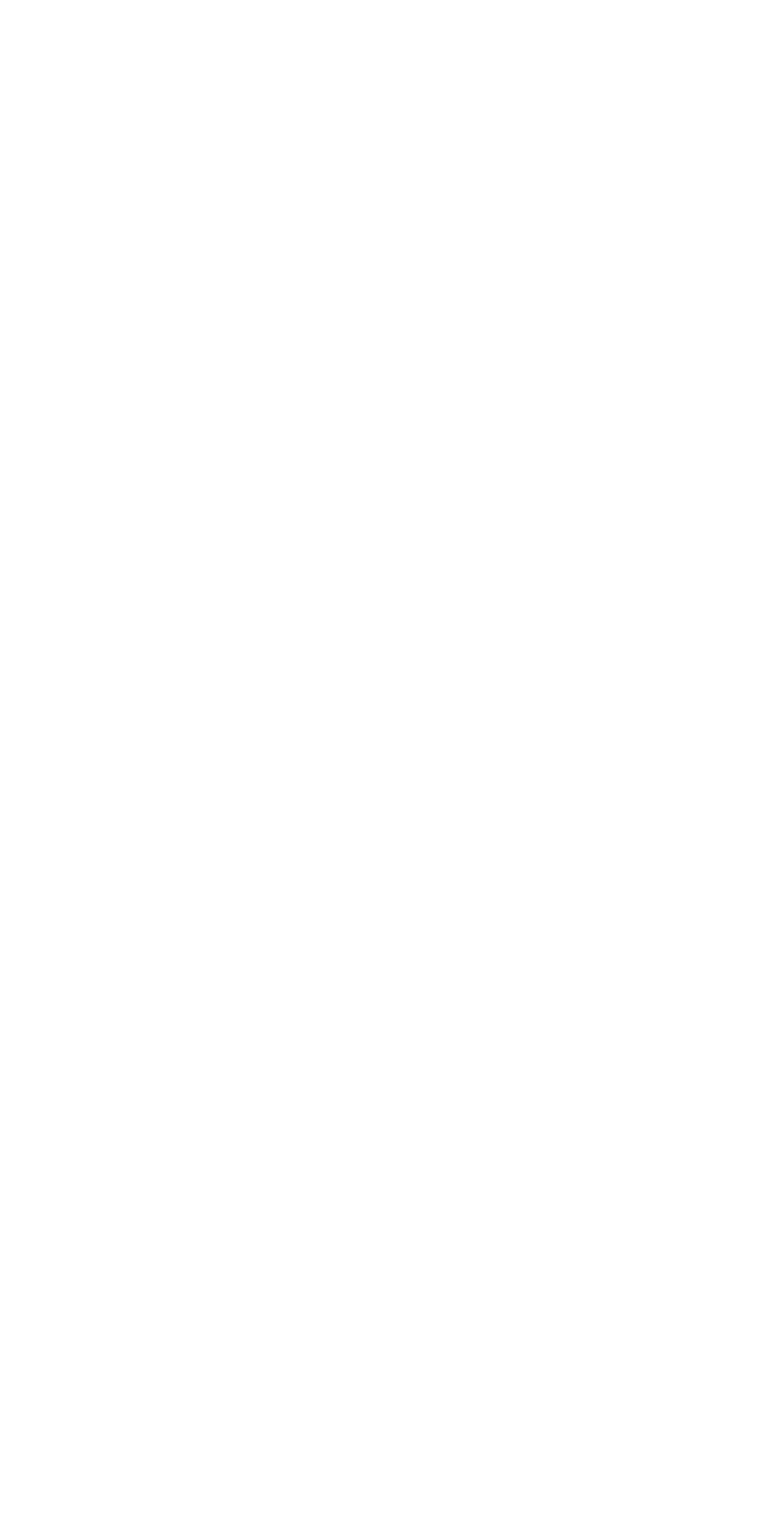
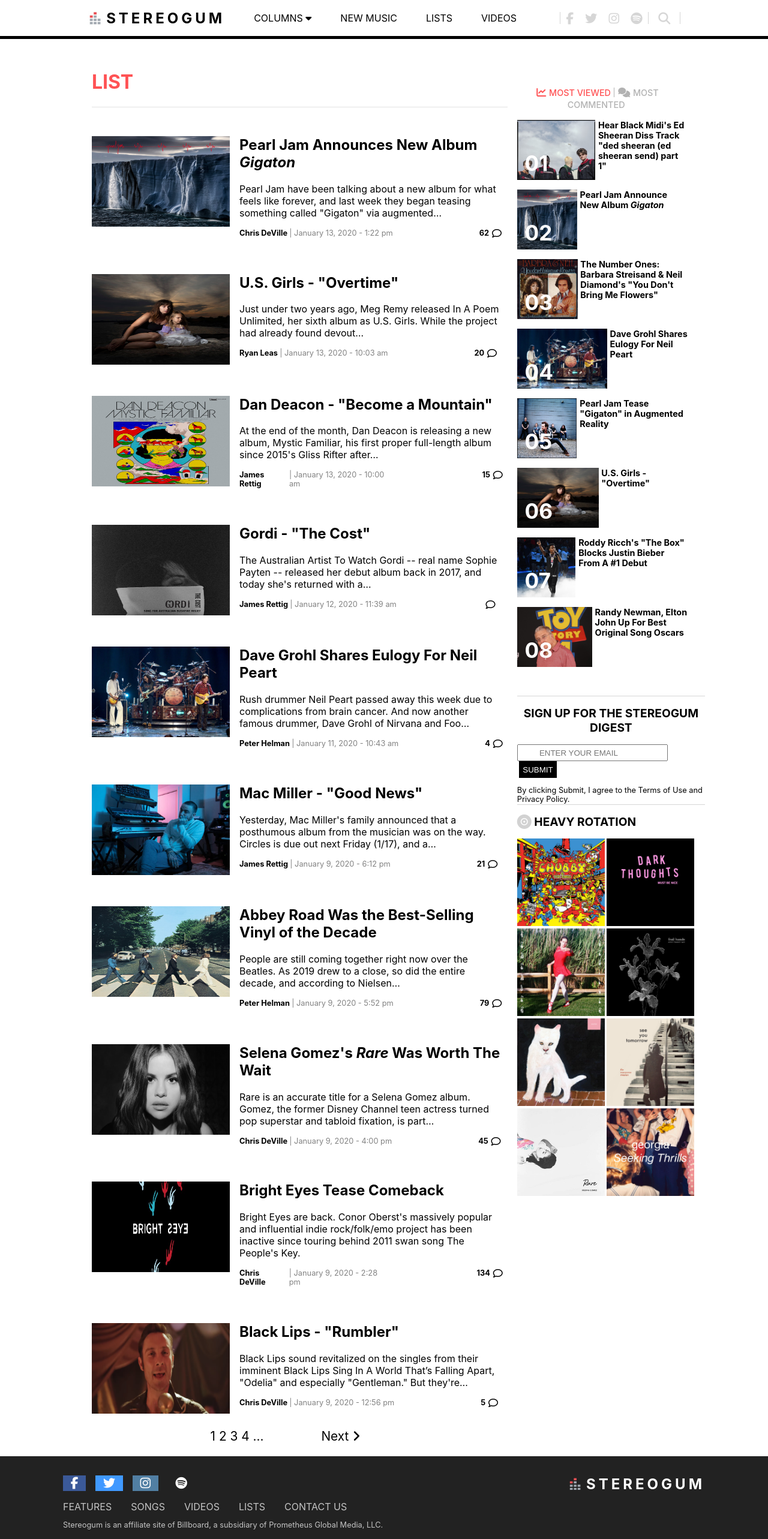
Before and after one commit to CedenoHernandez/stereogum-clone, a React (Create React App) app: page /lists in a window 1280 px wide. Shown: the top 2566 px of the page at 60% size. Before the commit the page ends 800 px from the top, so only its background shows below. Built offline with nearby package versions, Linux system fonts and the light colour scheme.

Commit message:
Set up Lists page with route and layout

```diff
--- a/src/App.js
+++ b/src/App.js
@@ -2,6 +2,7 @@ import React from 'react';
 import { BrowserRouter as Router, Switch, Route } from 'react-router-dom';
 import Home from './components/Home';
 import NewMusic from './components/NewMusic';
+import Lists from './components/Lists';
 import './App.css';
 
 function App() {
@@ -10,6 +11,7 @@ function App() {
       <Switch>
         <Route exact path='/' component={Home} />
         <Route exact path='/newmusic' component={NewMusic} />
+        <Route exact path='/lists' component={Lists} />
       </Switch>
 
 
--- a/src/components/Footer.js
+++ b/src/components/Footer.js
@@ -24,7 +24,7 @@ class Footer extends Component {
             <a href="#">Features</a>
             <a href="/newmusic">Songs</a>
             <a href="#">Videos</a>
-            <a href="#">Lists</a>
+            <a href="/lists">Lists</a>
             <a href="#">Contact Us</a>
           </div>
 
--- /dev/null
+++ b/src/components/Lists.js
@@ -0,0 +1,29 @@
+import React, { Fragment } from 'react';
+import Navbar from './Navbar';
+import ListsContent from './ListsContent';
+import NewsSelector from './NewsSelector';
+import SignUp from './SignUp';
+import HeavyRotation from './HeavyRotation';
+import Footer from './Footer';
+
+function Lists() {
+  return(
+    <div className="App">
+      <div>
+        <Navbar />
+      </div>
+      <div className="divider"></div>
+      <div className="main-page">
+        <ListsContent />
+          <div>
+          <NewsSelector />
+          <SignUp />
+          <HeavyRotation />
+          </div>
+      </div>
+      <Footer />
+      </div>
+    )
+}
+
+export default Lists;
--- /dev/null
+++ b/src/components/ListsContent.js
@@ -0,0 +1,184 @@
+import React, { Component } from 'react';
+
+class ListsContent extends Component {
+
+  render() {
+    return (
+      <div id="new-music">
+
+        <div className="page-title">
+          <h1>List</h1>
+        </div>
+
+        <container className="stories">
+          <div className="news-img">
+            <img src="../images/Gigaton.png" alt="" className="story-img"/>
+          </div>
+          <div className="news-brief">
+            <h2>Pearl Jam Announces New Album <i>Gigaton</i></h2>
+            <p>Pearl Jam have been talking about a new album for what feels like forever, and last week they began teasing something called "Gigaton" via augmented…</p>
+            <div className="news-info-sm">
+              <a href="#" className="news-author">Chris DeVille</a>
+              <p className="news-date">| January 13, 2020 - 1:22 pm</p>
+              <p className="comment-count">62</p>
+              <i className="far fa-comment"></i>
+            </div>
+          </div>
+        </container>
+
+        <container className="stories">
+          <div className="news-img">
+            <img src="../images/us-girls-heavy-light-cover.jpg" alt="" className="story-img"/>
+          </div>
+          <div className="news-brief">
+            <h2>U.S. Girls - "Overtime"</h2>
+            <p>Just under two years ago, Meg Remy released In A Poem Unlimited, her sixth album as U.S. Girls. While the project had already found devout…</p>
+            <div className="news-info-sm">
+              <a href="#" className="news-author">Ryan Leas</a>
+              <p className="news-date">| January 13, 2020 - 10:03 am</p>
+              <p className="comment-count">20</p>
+              <i className="far fa-comment"></i>
+            </div>
+          </div>
+        </container>
+
+        <container className="stories">
+          <div className="news-img">
+            <img src="../images/dan-deacon.jpg" alt="" className="story-img"/>
+          </div>
+          <div className="news-brief">
+            <h2>Dan Deacon - "Become a Mountain"</h2>
+            <p>At the end of the month, Dan Deacon is releasing a new album, Mystic Familiar, his first proper full-length album since 2015's Gliss Rifter after…</p>
+            <div className="news-info-sm">
+              <a href="#" className="news-author">James Rettig</a>
+              <p className="news-date">| January 13, 2020 - 10:00 am</p>
+              <p className="comment-count">15</p>
+              <i className="far fa-comment"></i>
+            </div>
+          </div>
+        </container>
+
+        <container className="stories">
+          <div className="news-img">
+            <img src="../images/gordi-the-cost.jpg" alt="" className="story-img"/>
+          </div>
+          <div className="news-brief">
+            <h2>Gordi - "The Cost"</h2>
+            <p>The Australian Artist To Watch Gordi -- real name Sophie Payten -- released her debut album back in 2017, and today she's returned with a…</p>
+            <div className="news-info-sm">
+              <a href="#" className="news-author">James Rettig</a>
+              <p className="news-date">| January 12, 2020 - 11:39 am</p>
+              <p className="comment-count"></p>
+              <i className="far fa-comment"></i>
+            </div>
+          </div>
+        </container>
+
+        <container className="stories">
+          <div className="news-img">
+            <img src="../images/rush-drummer.jpg" alt="" className="story-img"/>
+          </div>
+          <div className="news-brief">
+            <h2>Dave Grohl Shares Eulogy For Neil Peart</h2>
+            <p>Rush drummer Neil Peart passed away this week due to complications from brain cancer. And now another famous drummer, Dave Grohl of Nirvana and Foo…</p>
+            <div className="news-info-sm">
+              <a href="#" className="news-author">Peter Helman</a>
+              <p className="news-date">| January 11, 2020 - 10:43 am</p>
+              <p className="comment-count">4</p>
+              <i className="far fa-comment"></i>
+            </div>
+          </div>
+        </container>
+
+        <container className="stories">
+          <div className="news-img">
+            <img src="../images/mac-miller.jpg" alt="" className="story-img"/>
+          </div>
+          <div className="news-brief">
+            <h2>Mac Miller - "Good News"</h2>
+            <p>Yesterday, Mac Miller's family announced that a posthumous album from the musician was on the way. Circles is due out next Friday (1/17), and a…</p>
+            <div className="news-info-sm">
+              <a href="#" className="news-author">James Rettig</a>
+              <p className="news-date">| January 9, 2020 - 6:12 pm</p>
+              <p className="comment-count">21</p>
+              <i className="far fa-comment"></i>
+            </div>
+          </div>
+        </container>
+
+        <container className="stories">
+          <div className="news-img">
+            <img src="../images/abbey-road.jpg" alt="" className="story-img"/>
+          </div>
+          <div className="news-brief">
+            <h2>Abbey Road Was the Best-Selling Vinyl of the Decade</h2>
+            <p>People are still coming together right now over the Beatles. As 2019 drew to a close, so did the entire decade, and according to Nielsen…</p>
+            <div className="news-info-sm">
+              <a href="#" className="news-author">Peter Helman</a>
+              <p className="news-date">| January 9, 2020 - 5:52 pm</p>
+              <p className="comment-count">79</p>
+              <i className="far fa-comment"></i>
+            </div>
+          </div>
+        </container>
+
+        <container className="stories">
+          <div className="news-img">
+            <img src="../images/Selena-gomez.jpg" alt="" className="story-img"/>
+          </div>
+          <div className="news-brief">
+            <h2>Selena Gomez's <i>Rare</i> Was Worth The Wait</h2>
+            <p>Rare is an accurate title for a Selena Gomez album. Gomez, the former Disney Channel teen actress turned pop superstar and tabloid fixation, is part…</p>
+            <div className="news-info-sm">
+              <a href="#" className="news-author">Chris DeVille</a>
+              <p className="news-date">| January 9, 2020 - 4:00 pm</p>
+              <p className="comment-count">45</p>
+              <i className="far fa-comment"></i>
+            </div>
+          </div>
+        </container>
+
+        <container className="stories">
+          <div className="news-img">
+            <img src="../images/Bright-Eyes.jpg" alt="" className="story-img"/>
+          </div>
+          <div className="news-brief">
+            <h2>Bright Eyes Tease Comeback</h2>
+            <p>Bright Eyes are back. Conor Oberst's massively popular and influential indie rock/folk/emo project has been inactive since touring behind 2011 swan song The People's Key.</p>
+            <div className="news-info-sm">
+              <a href="#" className="news-author">Chris DeVille</a>
+              <p className="news-date">| January 9, 2020 - 2:28 pm</p>
+              <p className="comment-count">134</p>
+              <i className="far fa-comment"></i>
+            </div>
+          </div>
+        </container>
+
+        <container className="stories">
+          <div className="news-img">
+            <img src="../images/Black-Lips.png" alt="" className="story-img"/>
+          </div>
+          <div className="news-brief">
+            <h2>Black Lips - "Rumbler"</h2>
+            <p>Black Lips sound revitalized on the singles from their imminent Black Lips Sing In A World That’s Falling Apart, "Odelia" and especially "Gentleman." But they're…</p>
+            <div className="news-info-sm">
+              <a href="#" className="news-author">Chris DeVille</a>
+              <p className="news-date">| January 9, 2020 - 12:56 pm</p>
+              <p className="comment-count">5</p>
+              <i className="far fa-comment"></i>
+            </div>
+          </div>
+        </container>
+
+        <div className="page-selector">
+            <p>1 2 3 4 ...</p>
+            <p className="next-page">Next <i className="fas fa-angle-right"></i></p>
+
+        </div>
+
+      </div>
+    )
+  }
+};
+
+export default ListsContent;
--- a/src/components/Navbar.js
+++ b/src/components/Navbar.js
@@ -77,7 +77,7 @@ class Navbar extends Component {
             </table>
           </div>
           <a href="/newmusic">New Music</a>
-          <a href="#">Lists</a>
+          <a href="/lists">Lists</a>
           <a href="#">Videos</a>
         </div>
 
```
